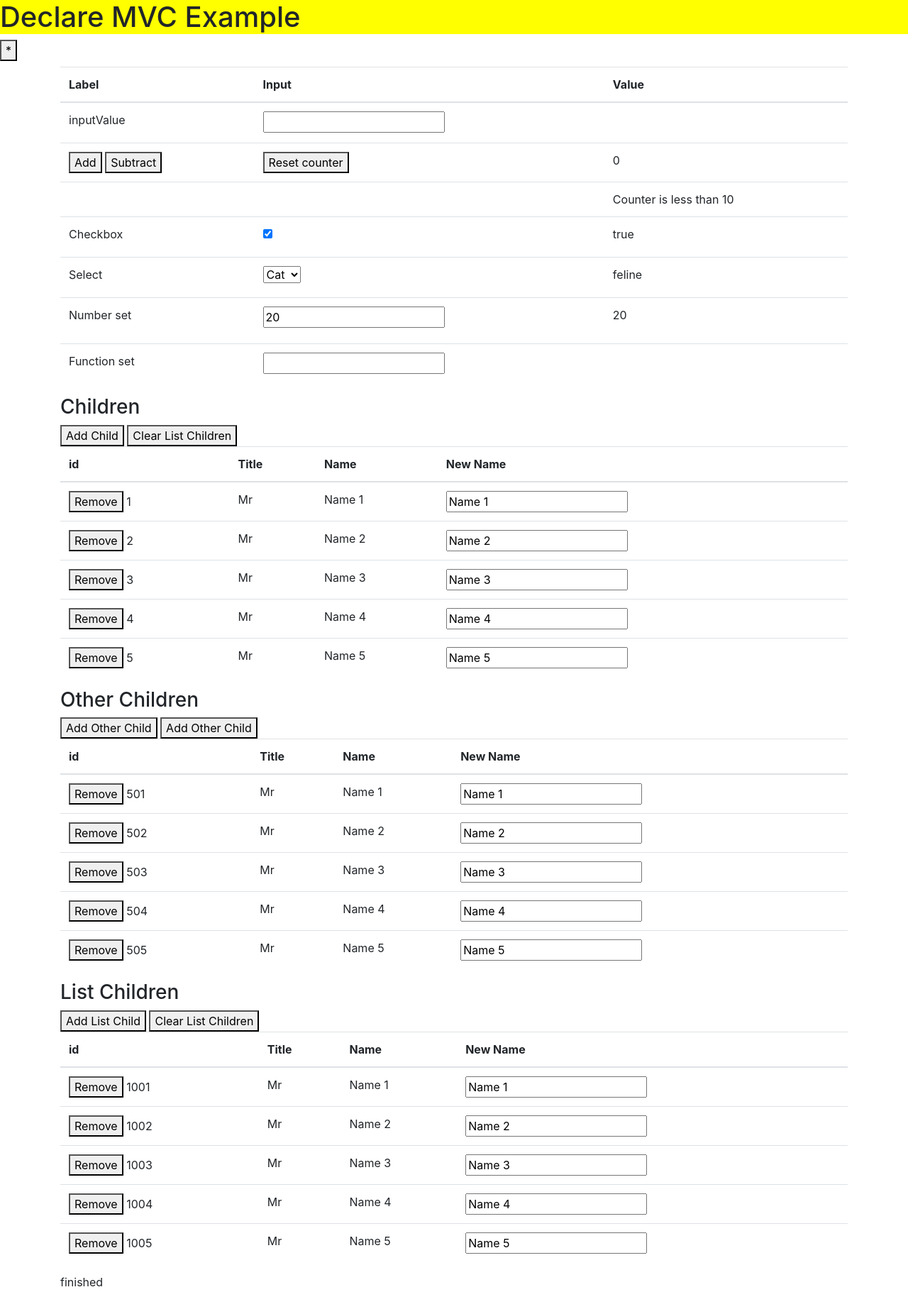
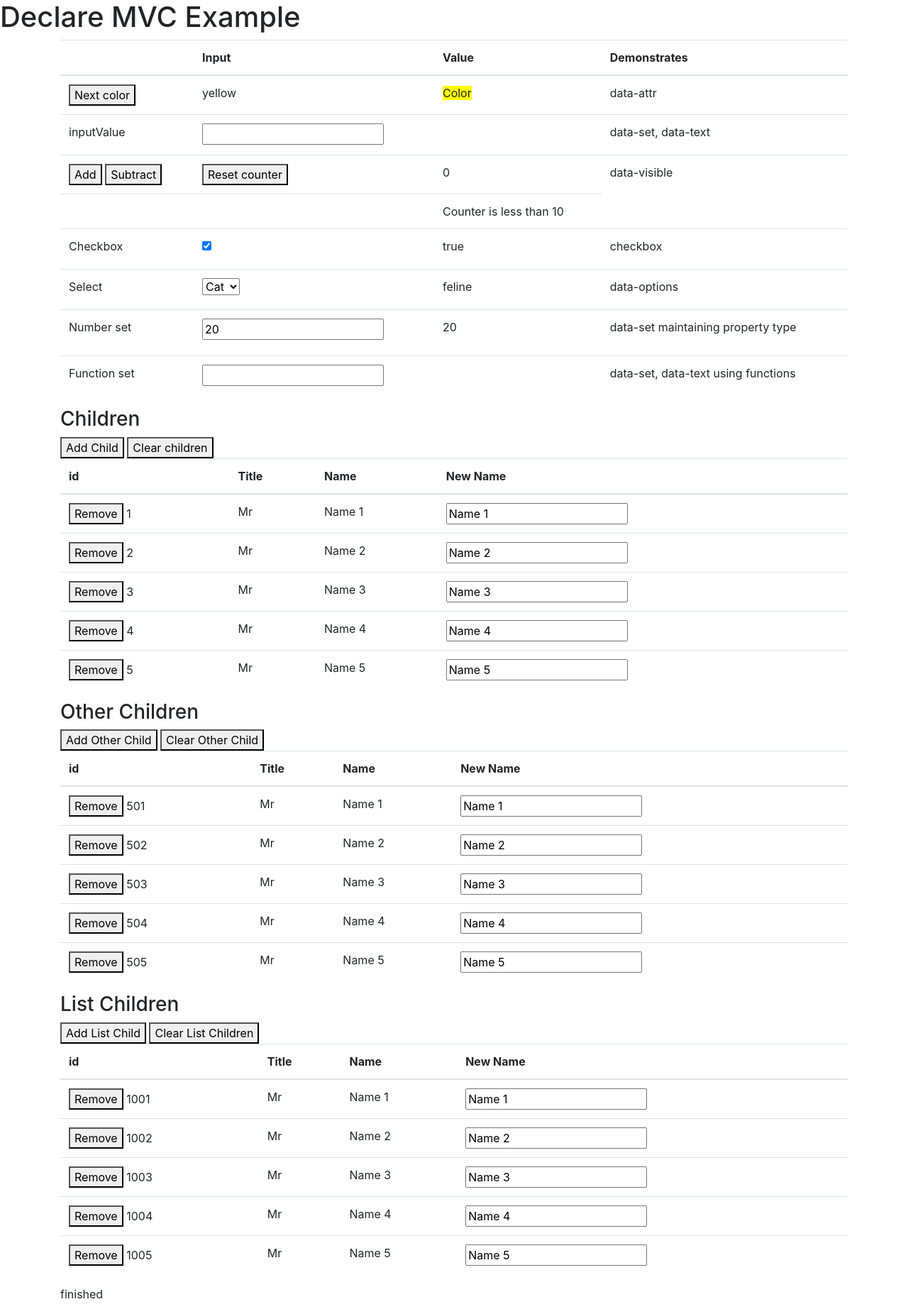
Before and after one commit to Martlark/DeclareMVC, a Flask app: page / in a window 1280 px wide. Shown: the whole page at 71% size. Before the commit the page ends 1813 px from the top, so only its background shows below. Run offline with Flask 2, Linux system fonts and the light colour scheme; some libraries are stand-ins or nearby versions.

Commit message:
Improving testing and example.

```diff
--- a/example_python/static/index.js
+++ b/example_python/static/index.js
@@ -27,7 +27,7 @@ class ViewModel extends DeclareMVC {
         this.num = 20;
         this.inputValue = '';
         this.checkboxValue = false;
-        this.selectValue = 'feline';
+        this.select_value = 'feline';
         this.funcValue = '';
         this.animals = [{value: 'dog', label: 'Dog'}, {value: 'feline', label: 'Cat'}];
         this.otherChildren = {};
--- a/example_python/templates/index.html
+++ b/example_python/templates/index.html
@@ -15,24 +15,33 @@
     <script src="static/index.js"></script>
 </head>
 <body>
-<h1 data-text="title" data-attr="titleAttributes" id="title">Title</h1>
-<button data-click="clickTitleNextColor()" title="Cycle title color">*</button>
+<h1 data-text="title">Title</h1>
 
 <div class="container" id="view-content">
     <h5 id="message" style="background-color: yellow"></h5>
     <table class="table">
         <thead>
         <tr>
-            <th>Label</th>
+            <th></th>
             <th>Input</th>
             <th>Value</th>
+            <th>Demonstrates</th>
         </tr>
         </thead>
         <tbody>
         <tr>
+            <td>
+                <button data-click="clickTitleNextColor()" title="Cycle title color">Next color</button>
+            </td>
+            <td><span data-text="viewModel.titleColors[viewModel.titleAttrIndex]"></span></td>
+            <td><span data-attr="titleAttributes" id="title">Color</span></td>
+            <td>data-attr</td>
+        </tr>
+        <tr>
             <td><label for="input_input">inputValue</label></td>
             <td><input data-set="inputValue" value="" id="input_input"></td>
             <td><span data-text="inputValue" id="inputValue"></span></td>
+            <td>data-set, data-text</td>
         </tr>
         <tr>
             <td>
@@ -43,6 +52,7 @@
                 <button data-click="viewModel.counter=0" id="counter_reset_button">Reset counter</button>
             </td>
             <td><span data-text="counter" id="counter"></span></td>
+            <td>data-visible</td>
         </tr>
         <tr>
             <td></td>
@@ -56,22 +66,30 @@
             <td><label for="checkbox_input">Checkbox</label></td>
             <td><input type="checkBox" data-set="checkboxValue" checked id="checkbox_input"></td>
             <td><span data-text="checkboxValue" id="checkbox_value"></span></td>
+            <td>checkbox</td>
+
         </tr>
         <tr>
             <td><label for="select">Select</label></td>
-            <td><select id="select" data-set="selectValue" data-options="animals">
+            <td><select id="select" data-set="select_value" data-options="animals">
             </select></td>
-            <td><span data-text="selectValue" id="selectValue"></span></td>
+            <td><span data-text="select_value" id="select_value"></span></td>
+            <td>data-options</td>
+
         </tr>
         <tr>
-            <td><label for="num-input">Number set</label></td>
-            <td><input type="number" data-set="num" id="num-input"></td>
-            <td><p data-text="num" id="num-p"></p></td>
+            <td><label for="num_input">Number set</label></td>
+            <td><input type="number" data-set="num" id="num_input"></td>
+            <td><p data-text="num" id="num_value"></p></td>
+            <td>data-set maintaining property type</td>
+
         </tr>
         <tr>
-            <td><label for="function-input">Function set</label></td>
-            <td><input data-set="func" id="function-input"></td>
-            <td><p data-text="func()" id="function-p"></p></td>
+            <td><label for="function_input">Function set</label></td>
+            <td><input data-set="func" id="function_input"></td>
+            <td><p data-text="func()" id="function_value"></p></td>
+            <td>data-set, data-text using functions</td>
+
         </tr>
         </tbody>
     </table>
@@ -81,7 +99,7 @@
 <div class="container">
     <h3>Children</h3>
     <button data-click="clickAddChild()" id="add_child_button">Add Child</button>
-    <button data-click="clickClearChildren()" id="clear_child_button">Clear List Children</button>
+    <button data-click="clickClearChildren()" id="clear_child_button">Clear children</button>
     <table id="children_table" class="table">
         <thead>
         <tr>
@@ -106,7 +124,7 @@
 <div class="container">
     <h3>Other Children</h3>
     <button data-click="clickAddOtherChild()" id="add_other_child_button">Add Other Child</button>
-    <button data-click="clickClearOtherChild()" id="clear_other_child_button">Add Other Child</button>
+    <button data-click="clickClearOtherChild()" id="clear_other_child_button">Clear Other Child</button>
     <table id="other_children_table" class="table">
         <thead>
         <tr>
```
Also changed, not shown: test.py (+16 -1 lines).
